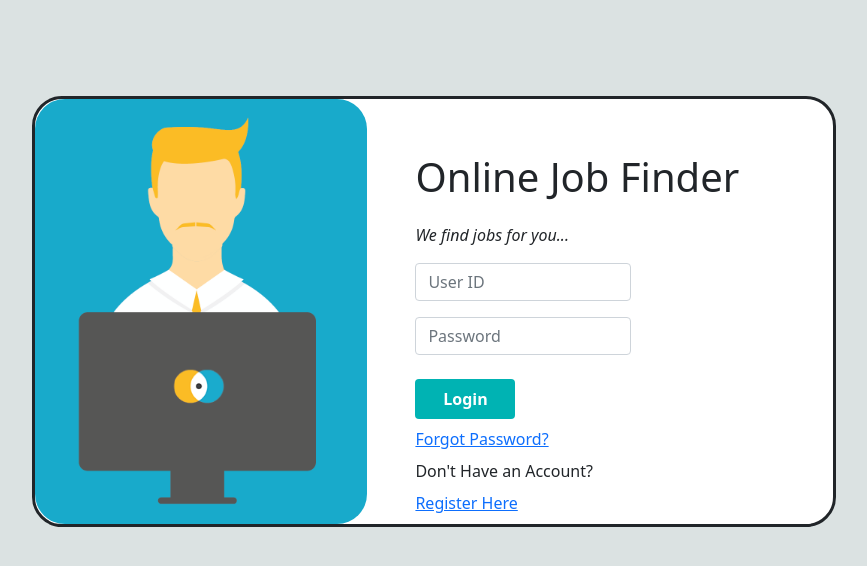
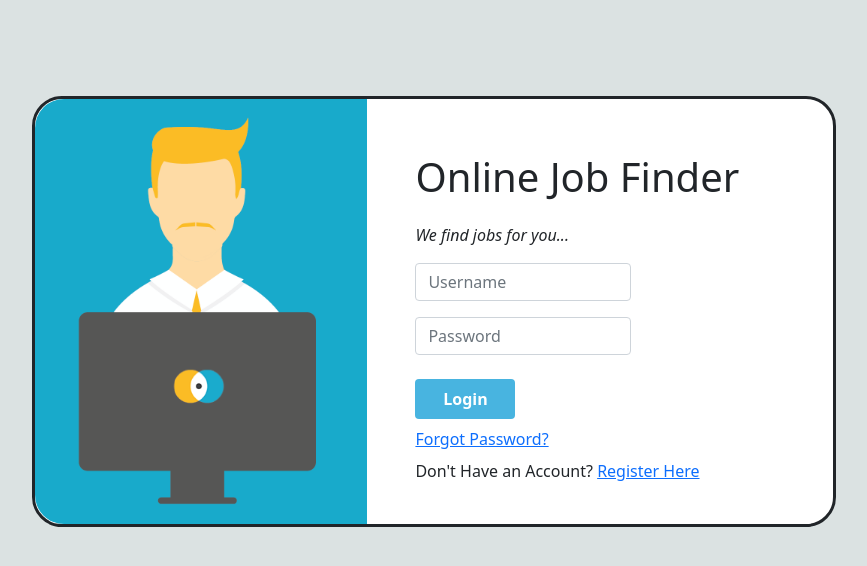
Before and after one commit to Fts44/OnlineJobApplicationSystem, a PHP site: page / in a window 1280 px wide. Shown: the top 566 px of the page, without its empty margins (206-1073 px from the left). Run offline with PHP 8.4, Linux system fonts and the light colour scheme.

Commit message:
Updated
Modifty login page, add registration page, Modify db (personal_information table)

```diff
--- a/index.html
+++ b/index.html
@@ -9,7 +9,59 @@
     <link rel="stylesheet" type="text/css" href="style.css">
 
     <title>Login</title>
-
+    <style type="text/css">
+      .container{
+        border-style: none;
+      }
+      .row{
+        background: white;
+        border-style: solid;
+        border-radius: 30px;
+      }
+      img{
+        border-top-left-radius: 29px;
+        border-bottom-left-radius: 29px;
+      }
+      #loginLogo{
+        position: relative;
+        display: flex;
+      }
+      .img-fluid{
+        position: relative;
+      }
+      .container{
+        width: 70%;
+        height: 30%;
+      }
+      #btnLogin{
+        border: none;
+        outline: none;
+        height: 40px;
+        width: 100px;
+        background-color: #48b4e0;
+        color: white;
+        border-radius: 4px;
+        font-weight: bold;
+      }
+      @media screen and (max-width: 500px){
+        #loginLogo{
+          flex-direction: column;
+          max-width: 300px;
+          height: auto;
+        }
+        .img-fluid{
+          width: 100%;
+          height: 220px;
+        }
+      }
+      @media screen and (max-width: 1000px){
+        img{
+          border-bottom-left-radius: 0px;
+          border-top-left-radius: 29px;
+          border-top-right-radius: 29px;
+        }
+      }
+    </style>
   </head>
 
   <body>
@@ -17,16 +69,16 @@
   	<section class="loginForm my-5 mx-5 py-5">
   		<div class="container">
   			<div class="row g-0">
-  				<div class="col-lg-5">
+  				<div class="col-lg-5" id="loginLogo">
   					<img src="images/administrator.png" class="img-fluid" alt="Administrator Logo">
   				</div>
-  				<div class="col-lg-7 px-5 pt-5">
-  					<p style="font-size: 40px">Online Job Finder</p>
+  				<div class="col-lg-7 px-5 pt-5" id="colForm">
+  					<p class="heading">Online Job Finder</p>
   					<p><i>We find jobs for you...</i></p>
   					<form class="">
   						<div class="form-row">
   							<div class="col-lg-7">
-  								<input type="email" placeholder="User ID" class="form-control my-3">
+  								<input type="email" placeholder="Username" class="form-control my-3">
   							</div>
   						</div>
   						<div class="form-row">
@@ -36,12 +88,11 @@
   						</div>
   						<div class="form-row">
   							<div class="col-lg-7">
-  								<button type="button" class="btnLogin my-2">Login</button>
+  								<button type="button" class="btn my-2" id="btnLogin">Login</button>
   							</div>
   						</div>
   						<a href="#" class="my-2">Forgot Password?</a>
-  						<p class="my-2">Don't Have an Account?</p>
-						<p class="my-2"><a href="#">Register Here</a></p>
+  						<p class="my-2">Don't Have an Account? <a href="registration.html">Register Here</a></p>
   					</form>
   				</div>
   			</div>
--- a/style.css
+++ b/style.css
@@ -6,24 +6,30 @@
 body{
 	background: rgb(219, 226, 226);
 }
-.row{
-	background: white;
-	border-radius: 30px;
+.heading{
+	font-size: 40px;
+	font-weight: 100;
+}
+#headingContainer{
+ 	background-color: #48b4e0;
+ 	border-top-left-radius: 28px;
+ 	border-top-right-radius: 28px;
+ 	text-align: center;
+}
+#headingContainer p{
+ 	color: white;
+ 	font-size: 30px;
+ 	margin-top: 5px;
+}
+.container{
 	border-style: solid;
 }
-img{
-	border-radius: 30px;
-}
-.container{
-	width: 70%;
-	height: 30%;
-}
-.btnLogin{
+.btn{
 	border: none;
     outline: none;
     height: 40px;
     width: 100px;
-	background-color: #00b3b3;
+    background-color: #48b4e0;
     color: white;
     border-radius: 4px;
     font-weight: bold;
```
Also changed, not shown: registration.html (added, +121 -0 lines), OnlineJobApplicaitonSystem.jpeg. Lines whose indentation alone changed are shown as unchanged.
